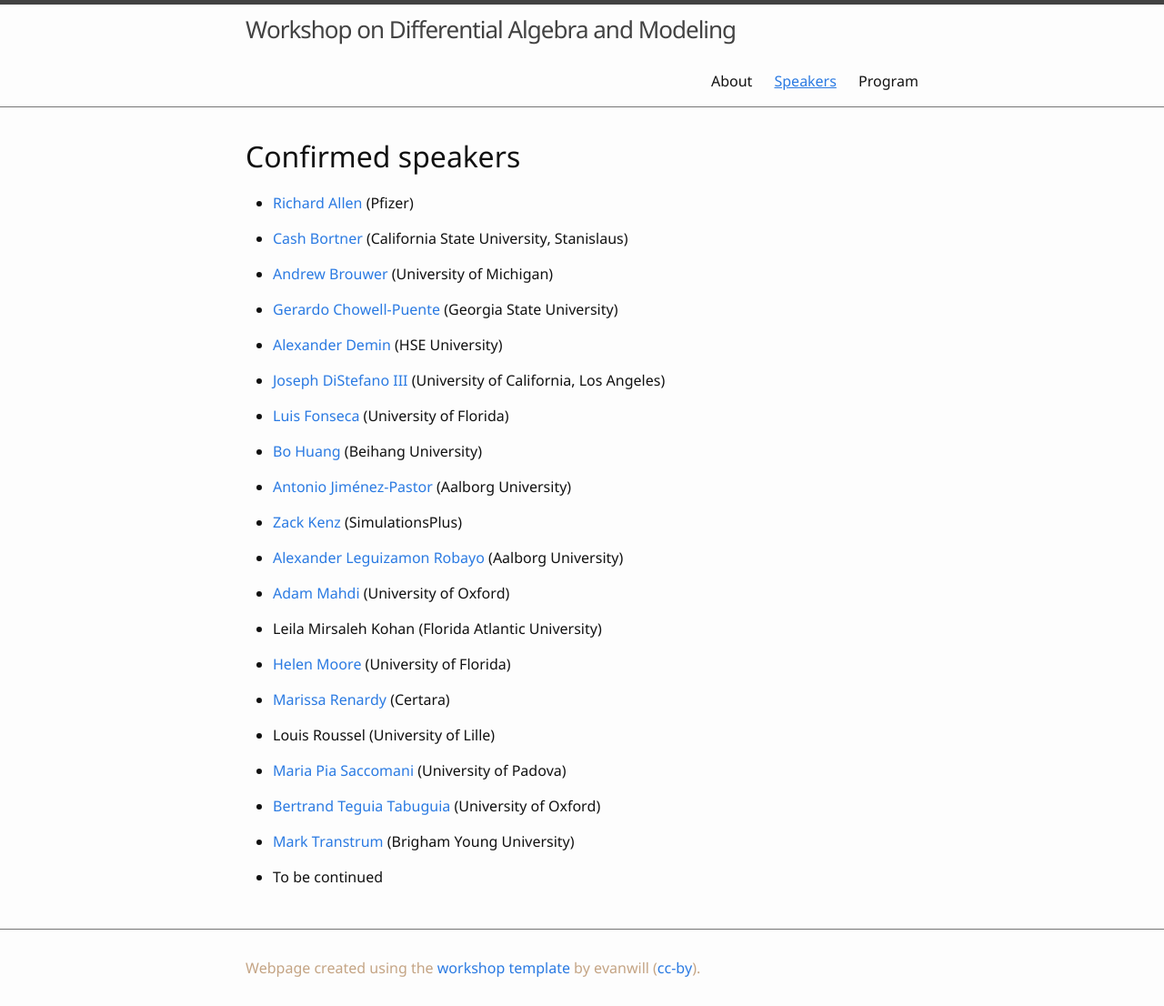
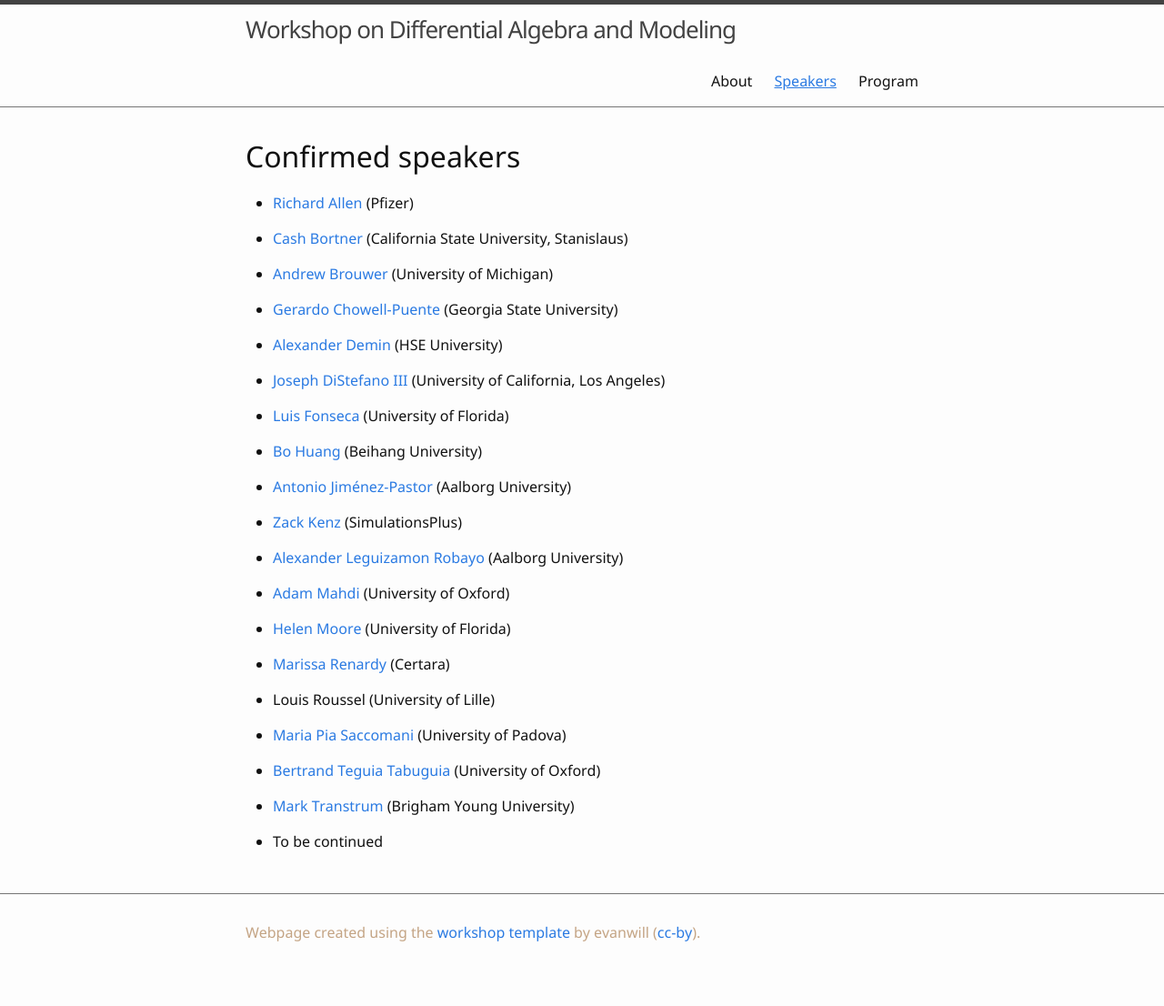
Before and after one commit to diffalg-modeling/diffalg-modeling, a Jekyll site: the page built from participants.md, in a window 1280 px wide. Shown: the whole page at 91% size. Built offline with Jekyll 4.4.1, drawn with Linux system fonts in a browser that asks for light colours; after the commit the page ends 1067 px from its top, so only the background shows below that.

Commit message:
removing Leila from the speakers

```diff
--- a/participants.md
+++ b/participants.md
@@ -29,8 +29,6 @@ nav: true
 
 * [Adam Mahdi](https://www.oii.ox.ac.uk/people/profiles/adam-mahdi/) (University of Oxford)
 
-* Leila Mirsaleh Kohan (Florida Atlantic University)
-
 * [Helen Moore](https://directory.ufhealth.org/moore-helen) (University of Florida)
 
 * [Marissa Renardy](https://marissarenardy.com) (Certara)
```
